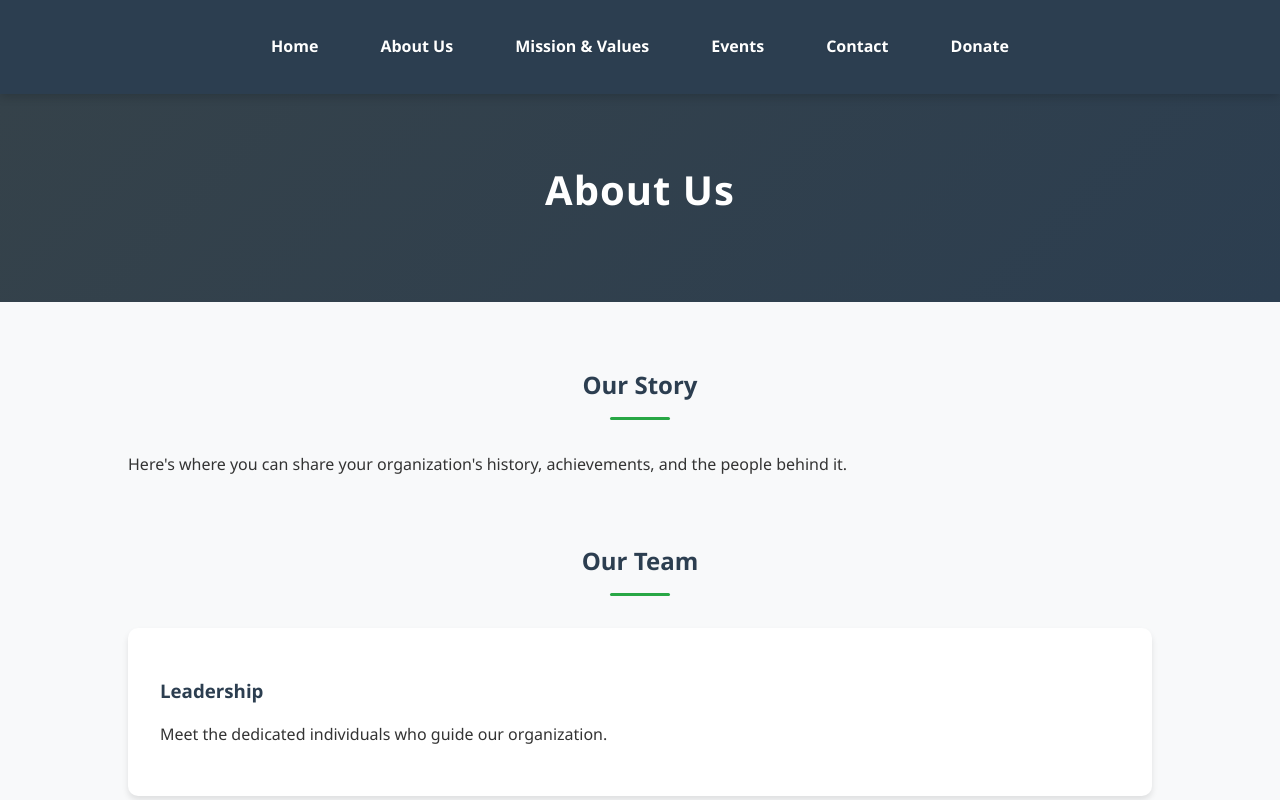
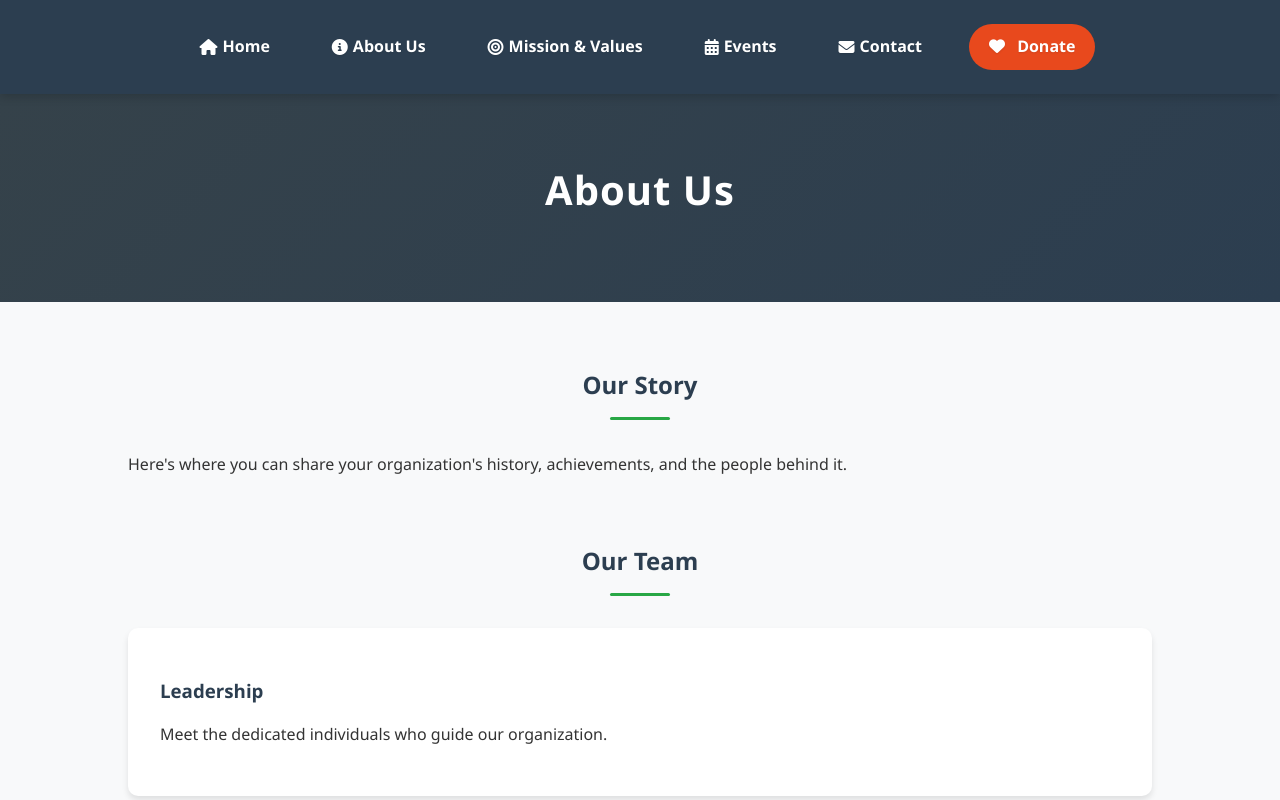
Before and after one commit to Notcreeper13/my-website, a website: page about.html in a window 1280 px wide. Shown: the top 800 px of the page. Drawn offline with Linux system fonts and the light colour scheme.

Commit message:
Added icons to navigation on all pages

```diff
--- a/about.html
+++ b/about.html
@@ -5,16 +5,20 @@
     <meta name="viewport" content="width=device-width, initial-scale=1.0">
     <title>About Us | Organization Name</title>
     <link rel="stylesheet" href="styles/main.css">
+    <link rel="stylesheet" href="https://cdnjs.cloudflare.com/ajax/libs/font-awesome/6.4.0/css/all.min.css">
+    <link rel="preconnect" href="https://fonts.googleapis.com">
+    <link rel="preconnect" href="https://fonts.gstatic.com" crossorigin>
+    <link href="https://fonts.googleapis.com/css2?family=Inter:wght@400;500;600;700&display=swap" rel="stylesheet">
 </head>
 <body>
     <nav>
         <ul>
-            <li><a href="index.html">Home</a></li>
-            <li><a href="about.html">About Us</a></li>
-            <li><a href="mission.html">Mission & Values</a></li>
-            <li><a href="events.html">Events</a></li>
-            <li><a href="contact.html">Contact</a></li>
-            <li><a href="donate.html">Donate</a></li>
+            <li><a href="index.html"><i class="fas fa-home"></i> Home</a></li>
+            <li><a href="about.html"><i class="fas fa-info-circle"></i> About Us</a></li>
+            <li><a href="mission.html"><i class="fas fa-bullseye"></i> Mission & Values</a></li>
+            <li><a href="events.html"><i class="fas fa-calendar-alt"></i> Events</a></li>
+            <li><a href="contact.html"><i class="fas fa-envelope"></i> Contact</a></li>
+            <li><a href="donate.html" class="button"><i class="fas fa-heart"></i> Donate</a></li>
         </ul>
     </nav>
 
```
Also changed, not shown: contact.html (+20 -2 lines), donate.html (+10 -6 lines), events.html (+10 -6 lines), mission.html (+10 -6 lines).
